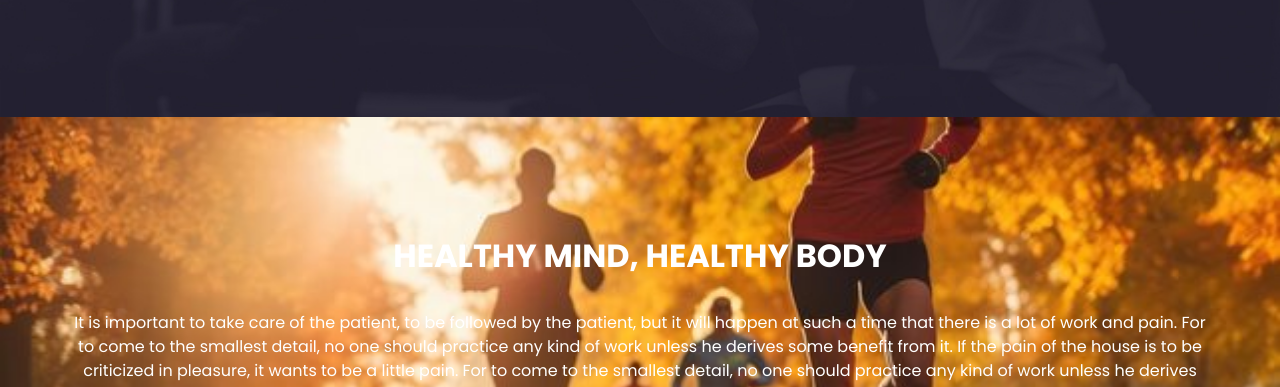
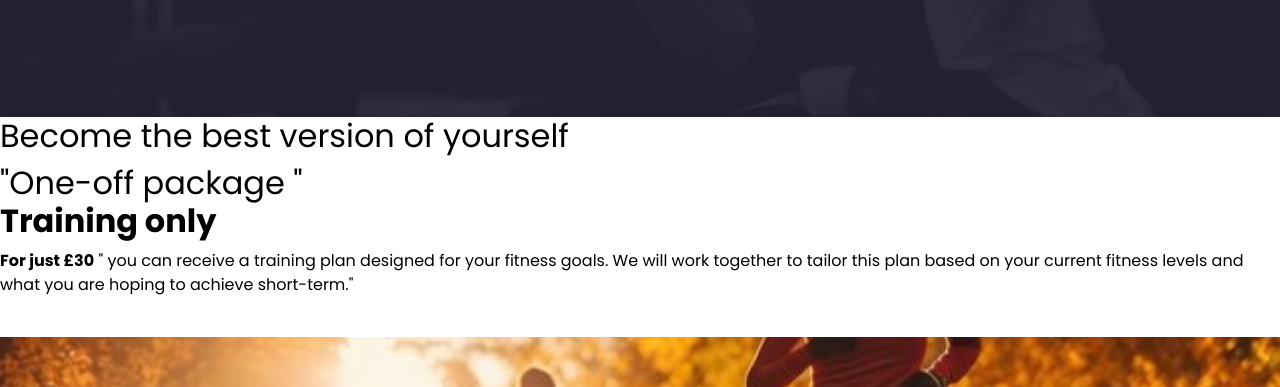
Before and after one commit to SushantPrasad13/CSK-FitnessTraining-Gym-Website, a plain HTML site: page index.html in a window 1280 px wide. Shown: the part 1224-1611 px from the top of the page. Drawn offline with nearby package versions, Linux system fonts and the light colour scheme.

Commit message:
Update index.html

```diff
--- a/index.html
+++ b/index.html
@@ -307,6 +307,32 @@
   </section>
 
   <!-- end us section -->
+  <!----Be the best version of yourself-->
+  <section class="bestVersion">
+    <div class="yourself">
+      <h2>Become the best version of yourself</h2>
+
+    </div>
+
+  </section>
+  <!--end bestversion section-->
+
+  <!--TrainingPackage-->
+  <section class="TrainingPackage">
+    <div class="package">
+      <h2 class="training-heading">
+        "One-off package "<br>
+        <strong> Training only</strong>
+
+      </h2>
+      <p class="training-blurb">
+        <strong>For just £30</strong>
+        " you can receive a training plan designed for your fitness goals. We will work together to tailor this plan based on your current fitness levels and what you are hoping to achieve short-term."
+
+      </p>
+
+    </div>
+  </section>
 
 
   <!-- heathy section -->
```
